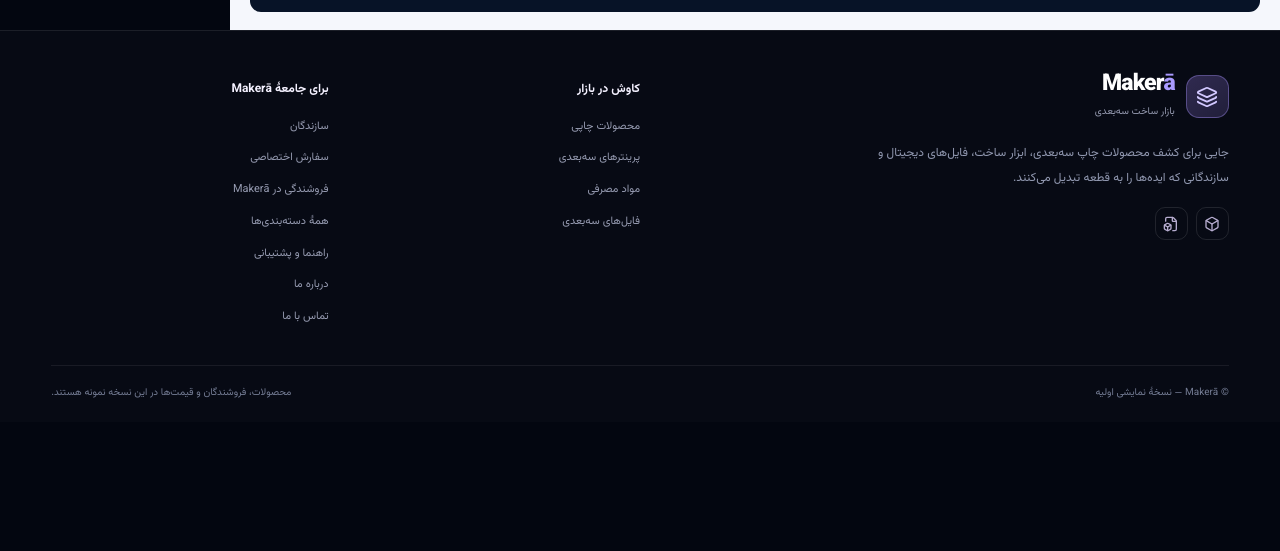
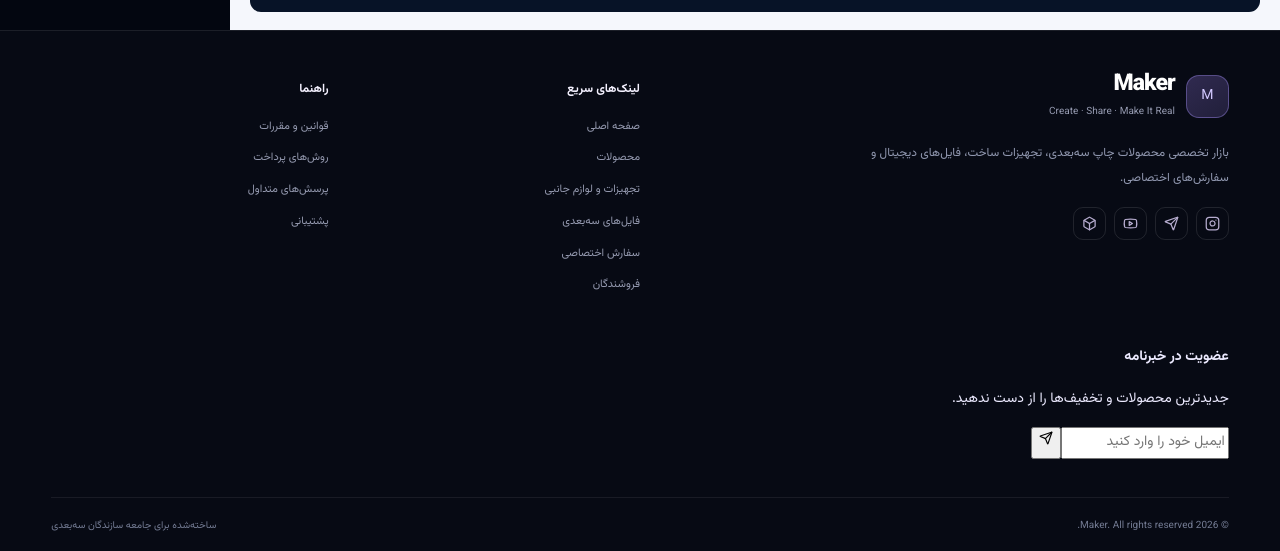
Before and after one commit to ParisaAtaee2000/web-projects, a React (Vite) app in the folder 3d-marketplace/: page / in a window 1280 px wide. Shown: the part 1424-1975 px from the top of the page. Before the commit the page ends 1846 px from the top, so only its background shows below. Built offline with nearby package versions, Linux system fonts and the light colour scheme.

Commit message:
Match footer columns and restore Maker brand

```diff
--- a/3d-marketplace/src/components/footer/SiteFooter.tsx
+++ b/3d-marketplace/src/components/footer/SiteFooter.tsx
@@ -1,45 +1,60 @@
-import { Box, FileBox, Layers3 } from "lucide-react";
+import { Box, FileBox, Instagram, Send, Youtube } from "lucide-react";
 import { ROUTES } from "../../app/router/routeNames";
 import "./site-footer.css";
 
-const links = [
-  { label: "محصولات چاپی", href: ROUTES.products },
-  { label: "پرینترهای سه‌بعدی", href: ROUTES.printers },
-  { label: "مواد مصرفی", href: ROUTES.materials },
+const marketLinks = [
+  { label: "صفحه اصلی", href: ROUTES.home },
+  { label: "محصولات", href: ROUTES.products },
+  { label: "تجهیزات و لوازم جانبی", href: ROUTES.categories },
   { label: "فایل‌های سه‌بعدی", href: ROUTES.files3d },
+  { label: "سفارش اختصاصی", href: ROUTES.customOrders },
+  { label: "فروشندگان", href: ROUTES.makers },
+];
+
+const guideLinks = [
+  { label: "قوانین و مقررات", href: ROUTES.support },
+  { label: "روش‌های پرداخت", href: ROUTES.support },
+  { label: "پرسش‌های متداول", href: ROUTES.support },
+  { label: "پشتیبانی", href: ROUTES.contact },
 ];
 
 export function SiteFooter() {
   return (
     <footer className="site-footer" dir="rtl">
       <div className="site-footer__main">
-        <a className="site-footer__brand" href={ROUTES.home} aria-label="Makerā، صفحهٔ اصلی">
-          <span className="site-footer__brand-mark"><Layers3 size={22} aria-hidden="true" /></span>
-          <span><strong>Maker<span>ā</span></strong><small>بازار ساخت سه‌بعدی</small></span>
+        <a className="site-footer__brand" href={ROUTES.home} aria-label="Maker، صفحه اصلی">
+          <span className="site-footer__brand-mark" aria-hidden="true">M</span>
+          <span><strong>Maker</strong><small>Create · Share · Make It Real</small></span>
         </a>
-        <p className="site-footer__description">جایی برای کشف محصولات چاپ سه‌بعدی، ابزار ساخت، فایل‌های دیجیتال و سازندگانی که ایده‌ها را به قطعه تبدیل می‌کنند.</p>
+        <p className="site-footer__description">
+          بازار تخصصی محصولات چاپ سه‌بعدی، تجهیزات ساخت، فایل‌های دیجیتال و سفارش‌های اختصاصی.
+        </p>
         <div className="site-footer__social" aria-label="پیوندهای اجتماعی">
-          <a href={ROUTES.makers} aria-label="سازندگان Makerā"><Box size={16} aria-hidden="true" /></a>
-          <a href={ROUTES.files3d} aria-label="فایل‌های سه‌بعدی"><FileBox size={16} aria-hidden="true" /></a>
+          <a href={ROUTES.makers} aria-label="جامعه سازندگان"><Instagram size={15} aria-hidden="true" /></a>
+          <a href={ROUTES.files3d} aria-label="فایل‌های سه‌بعدی"><Send size={15} aria-hidden="true" /></a>
+          <a href={ROUTES.products} aria-label="محصولات"><Youtube size={15} aria-hidden="true" /></a>
+          <a href={ROUTES.makers} aria-label="سازندگان"><Box size={15} aria-hidden="true" /></a>
         </div>
       </div>
-      <nav className="site-footer__links" aria-label="دسترسی سریع">
-        <strong>کاوش در بازار</strong>
-        {links.map((link) => <a href={link.href} key={link.href}>{link.label}</a>)}
+      <nav className="site-footer__links" aria-label="لینک‌های سریع">
+        <strong>لینک‌های سریع</strong>
+        {marketLinks.map((link) => <a href={link.href} key={link.label}>{link.label}</a>)}
       </nav>
-      <nav className="site-footer__links" aria-label="راهنمای بازار">
-        <strong>برای جامعهٔ Makerā</strong>
-        <a href={ROUTES.makers}>سازندگان</a>
-        <a href={ROUTES.customOrders}>سفارش اختصاصی</a>
-        <a href={ROUTES.sellerRegister}>فروشندگی در Makerā</a>
-        <a href={ROUTES.categories}>همهٔ دسته‌بندی‌ها</a>
-        <a href={ROUTES.support}>راهنما و پشتیبانی</a>
-        <a href={ROUTES.about}>درباره ما</a>
-        <a href={ROUTES.contact}>تماس با ما</a>
+      <nav className="site-footer__links" aria-label="راهنما">
+        <strong>راهنما</strong>
+        {guideLinks.map((link) => <a href={link.href} key={link.label}>{link.label}</a>)}
       </nav>
+      <div className="site-footer__newsletter">
+        <h4>عضویت در خبرنامه</h4>
+        <p>جدیدترین محصولات و تخفیف‌ها را از دست ندهید.</p>
+        <form className="site-footer__newsletter-form" onSubmit={(event) => { event.preventDefault(); const form = event.currentTarget; form.reset(); }}>
+          <input type="email" placeholder="ایمیل خود را وارد کنید" aria-label="ایمیل" required />
+          <button type="submit" aria-label="عضویت در خبرنامه"><Send size={14} aria-hidden="true" /></button>
+        </form>
+      </div>
       <div className="site-footer__bottom">
-        <span>© Makerā — نسخهٔ نمایشی اولیه</span>
-        <span>محصولات، فروشندگان و قیمت‌ها در این نسخه نمونه هستند.</span>
+        <span>© 2026 Maker. All rights reserved.</span>
+        <span>ساخته‌شده برای جامعه سازندگان سه‌بعدی</span>
       </div>
     </footer>
   );
```
